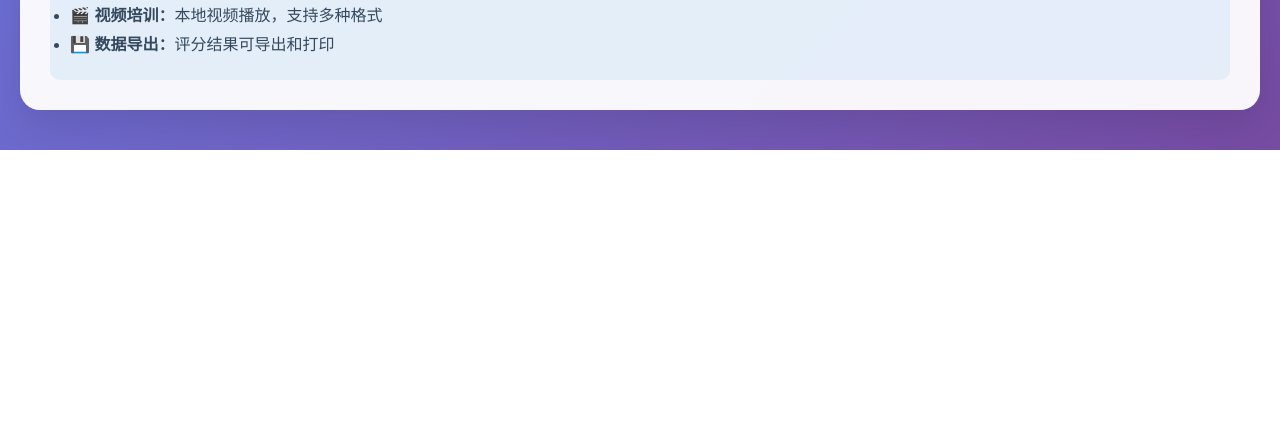
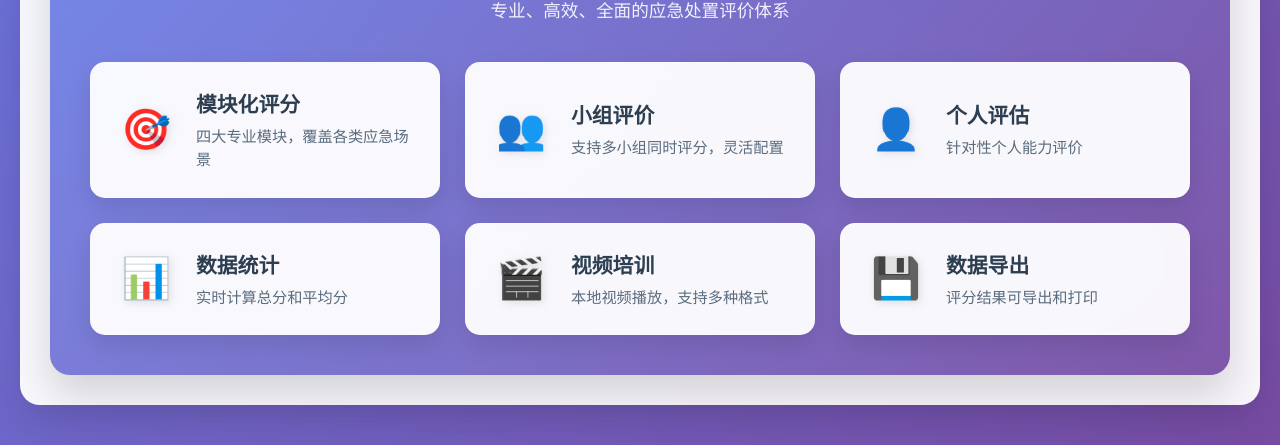
Before and after one commit to moxuan2004/testwed, a plain HTML site: page index.html in a window 1280 px wide. Shown: the part 716-1161 px from the top of the page. Before the commit the page ends 866 px from the top, so only its background shows below. Drawn offline with Linux system fonts and the light colour scheme.

Commit message:
Add files via upload

```diff
--- a/index.html
+++ b/index.html
@@ -191,6 +191,127 @@
             box-shadow: 0 5px 15px rgba(0, 0, 0, 0.2);
         }
 
+        .features-section {
+            background: linear-gradient(135deg, #667eea 0%, #764ba2 100%);
+            border-radius: 20px;
+            padding: 40px;
+            margin-top: 30px;
+            box-shadow: 0 20px 40px rgba(0, 0, 0, 0.15);
+            position: relative;
+            overflow: hidden;
+        }
+
+        .features-section::before {
+            content: '';
+            position: absolute;
+            top: 0;
+            left: 0;
+            right: 0;
+            bottom: 0;
+            background: linear-gradient(45deg, rgba(255, 255, 255, 0.1) 0%, rgba(255, 255, 255, 0.05) 100%);
+            pointer-events: none;
+        }
+
+        .features-header {
+            text-align: center;
+            margin-bottom: 40px;
+            position: relative;
+            z-index: 1;
+        }
+
+        .features-icon {
+            font-size: 3em;
+            margin-bottom: 15px;
+            display: inline-block;
+            animation: float 3s ease-in-out infinite;
+        }
+
+        .features-header h3 {
+            color: white;
+            font-size: 2.2em;
+            margin-bottom: 10px;
+            text-shadow: 2px 2px 4px rgba(0, 0, 0, 0.3);
+        }
+
+        .features-header p {
+            color: rgba(255, 255, 255, 0.9);
+            font-size: 1.1em;
+            font-weight: 300;
+        }
+
+        .features-grid {
+            display: grid;
+            grid-template-columns: repeat(auto-fit, minmax(300px, 1fr));
+            gap: 25px;
+            position: relative;
+            z-index: 1;
+        }
+
+        .feature-item {
+            background: rgba(255, 255, 255, 0.95);
+            border-radius: 15px;
+            padding: 25px;
+            display: flex;
+            align-items: center;
+            gap: 20px;
+            transition: all 0.4s ease;
+            box-shadow: 0 10px 25px rgba(0, 0, 0, 0.1);
+            backdrop-filter: blur(10px);
+            border: 1px solid rgba(255, 255, 255, 0.2);
+            position: relative;
+            overflow: hidden;
+        }
+
+        .feature-item::before {
+            content: '';
+            position: absolute;
+            top: 0;
+            left: -100%;
+            width: 100%;
+            height: 100%;
+            background: linear-gradient(90deg, transparent, rgba(255, 255, 255, 0.3), transparent);
+            transition: left 0.6s ease;
+        }
+
+        .feature-item:hover::before {
+            left: 100%;
+        }
+
+        .feature-item:hover {
+            transform: translateY(-8px) scale(1.02);
+            box-shadow: 0 20px 40px rgba(0, 0, 0, 0.2);
+        }
+
+        .feature-icon {
+            font-size: 2.5em;
+            min-width: 60px;
+            text-align: center;
+            filter: drop-shadow(2px 2px 4px rgba(0, 0, 0, 0.1));
+        }
+
+        .feature-content h4 {
+            color: #2c3e50;
+            font-size: 1.3em;
+            margin-bottom: 8px;
+            font-weight: 600;
+        }
+
+        .feature-content p {
+            color: #5a6c7d;
+            font-size: 0.95em;
+            line-height: 1.5;
+            margin: 0;
+        }
+
+        @keyframes float {
+            0%, 100% {
+                transform: translateY(0px);
+            }
+            50% {
+                transform: translateY(-10px);
+            }
+        }
+
         @media (max-width: 768px) {
             .header h1 {
                 font-size: 2em;
@@ -204,6 +325,34 @@
             .nav-btn {
                 width: 80%;
                 max-width: 300px;
+            }
+
+            .features-section {
+                padding: 25px;
+                margin-top: 20px;
+            }
+
+            .features-grid {
+                grid-template-columns: 1fr;
+                gap: 15px;
+            }
+
+            .feature-item {
+                padding: 20px;
+                gap: 15px;
+            }
+
+            .features-header h3 {
+                font-size: 1.8em;
+            }
+
+            .features-icon {
+                font-size: 2.5em;
+            }
+
+            .feature-icon {
+                font-size: 2em;
+                min-width: 50px;
             }
         }
     </style>
@@ -235,16 +384,56 @@
                 </div>
             </div>
 
-            <div style="background: rgba(52, 152, 219, 0.1); padding: 20px; border-radius: 10px; margin-top: 20px;">
-                <h3 style="color: #2c3e50; margin-bottom: 15px;">📋 系统功能特色</h3>
-                <ul style="color: #34495e; line-height: 1.8;">
-                    <li>🎯 <strong>模块化评分：</strong>四大专业模块，覆盖各类应急场景</li>
-                    <li>👥 <strong>小组评价：</strong>支持多小组同时评分，灵活配置</li>
-                    <li>👤 <strong>个人评估：</strong>针对性个人能力评价</li>
-                    <li>📊 <strong>数据统计：</strong>实时计算总分和平均分</li>
-                    <li>🎬 <strong>视频培训：</strong>本地视频播放，支持多种格式</li>
-                    <li>💾 <strong>数据导出：</strong>评分结果可导出和打印</li>
-                </ul>
+            <div class="features-section">
+                <div class="features-header">
+                    <div class="features-icon">✨</div>
+                    <h3>系统功能特色</h3>
+                    <p>专业、高效、全面的应急处置评价体系</p>
+                </div>
+                <div class="features-grid">
+                    <div class="feature-item">
+                        <div class="feature-icon">🎯</div>
+                        <div class="feature-content">
+                            <h4>模块化评分</h4>
+                            <p>四大专业模块，覆盖各类应急场景</p>
+                        </div>
+                    </div>
+                    <div class="feature-item">
+                        <div class="feature-icon">👥</div>
+                        <div class="feature-content">
+                            <h4>小组评价</h4>
+                            <p>支持多小组同时评分，灵活配置</p>
+                        </div>
+                    </div>
+                    <div class="feature-item">
+                        <div class="feature-icon">👤</div>
+                        <div class="feature-content">
+                            <h4>个人评估</h4>
+                            <p>针对性个人能力评价</p>
+                        </div>
+                    </div>
+                    <div class="feature-item">
+                        <div class="feature-icon">📊</div>
+                        <div class="feature-content">
+                            <h4>数据统计</h4>
+                            <p>实时计算总分和平均分</p>
+                        </div>
+                    </div>
+                    <div class="feature-item">
+                        <div class="feature-icon">🎬</div>
+                        <div class="feature-content">
+                            <h4>视频培训</h4>
+                            <p>本地视频播放，支持多种格式</p>
+                        </div>
+                    </div>
+                    <div class="feature-item">
+                        <div class="feature-icon">💾</div>
+                        <div class="feature-content">
+                            <h4>数据导出</h4>
+                            <p>评分结果可导出和打印</p>
+                        </div>
+                    </div>
+                </div>
             </div>
         </div>
 
```
